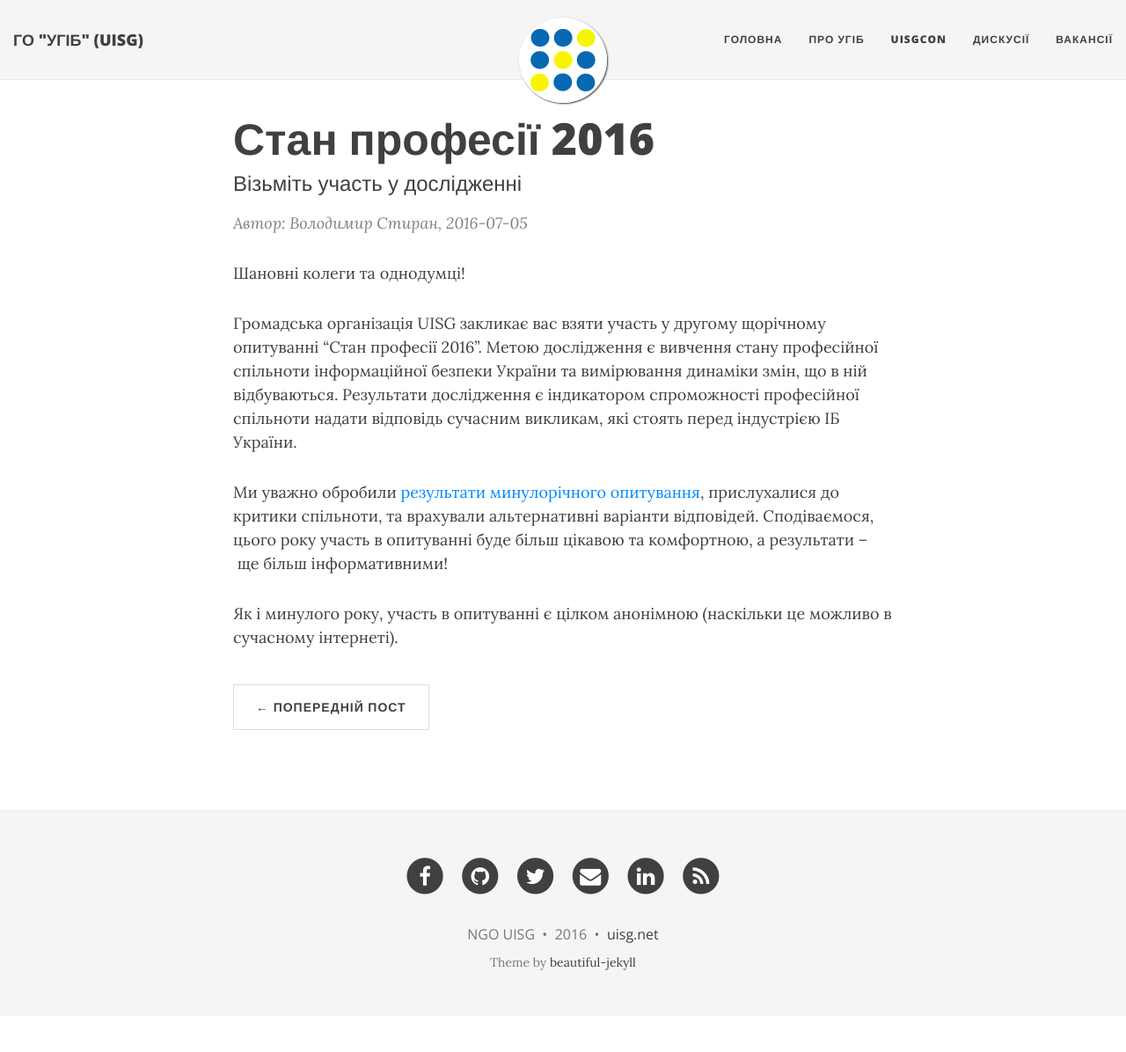
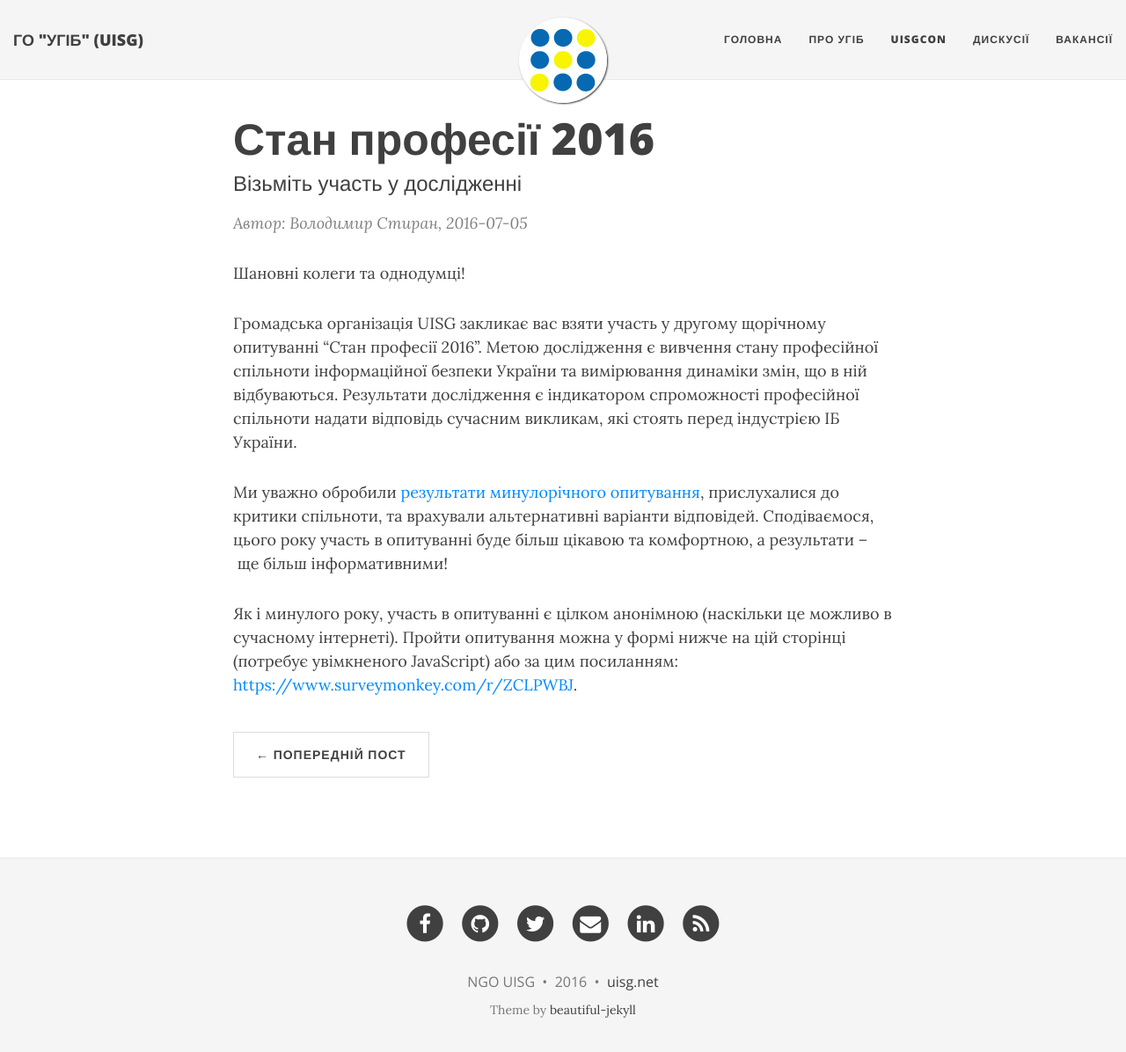
Before and after one commit to vzhora/uisg.github.io, a Jekyll site: the page built from _posts/2016-07-05-state-of-profession-2016.md, in a window 1280 px wide and 1209 px high. Shown: the top 1196 px of the window at 88% size. Built offline with Jekyll 4.4.1, drawn with Linux system fonts in a browser that asks for light colours; nearby versions of some CDN libraries; a script that is not in the unit is left out; comment, search, counter and statistics services are not loaded.

Commit message:
Update post with the link.

```diff
--- a/_posts/2016-07-05-state-of-profession-2016.md
+++ b/_posts/2016-07-05-state-of-profession-2016.md
@@ -13,6 +13,6 @@ excerpt-separator: <!-- more -->
 
 Ми уважно обробили [результати минулорічного опитування](_posts/2016-03-03-state-of-profession-2015.md), прислухалися до критики спільноти, та врахували альтернативні варіанти відповідей. Сподіваємося, цього року участь в опитуванні буде більш цікавою та комфортною, а результати – ще більш інформативними!
 
-Як і минулого року, участь в опитуванні є цілком анонімною (наскільки це можливо в сучасному інтернеті).
+Як і минулого року, участь в опитуванні є цілком анонімною (наскільки це можливо в сучасному інтернеті). Пройти опитування можна у формі нижче на цій сторінці (потребує увімкненого JavaScript) або за цим посиланням: [https://www.surveymonkey.com/r/ZCLPWBJ](https://www.surveymonkey.com/r/ZCLPWBJ).
 
 <script>(function(t,e,c,n){var o,s,r;t.SMCX=t.SMCX||[],e.getElementById(n)||(o=e.getElementsByTagName(c),s=o[o.length-1],r=e.createElement(c),r.type="text/javascript",r.async=!0,r.id=n,r.src=["https:"===location.protocol?"https://":"http://","widget.surveymonkey.com/collect/website/js/ZbOcbXj92uSLmpzo82LrWMa8h_2Bdy_2FJHIu7Sr_2F_2F8l5TaRhhcIEvxru_2FncRdu9ahb1.js"].join(""),s.parentNode.insertBefore(r,s))})(window,document,"script","smcx-sdk");</script>
```
